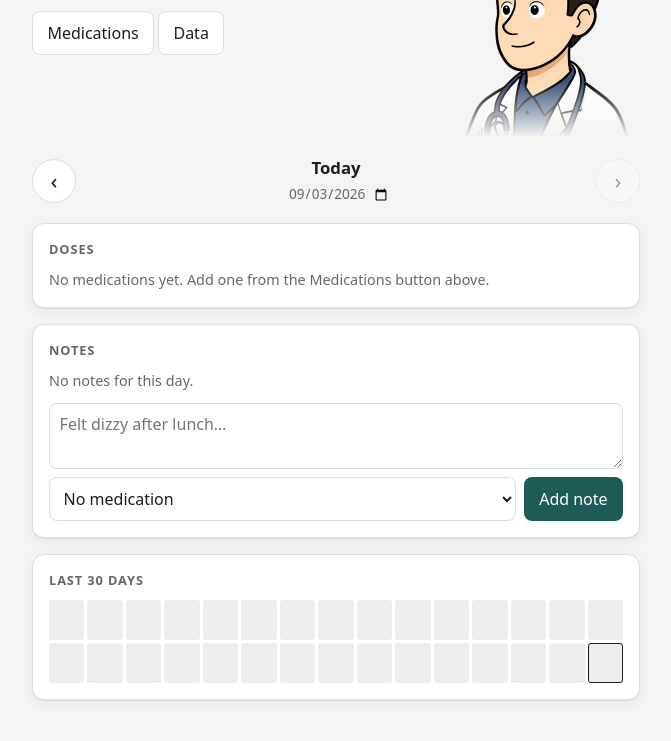
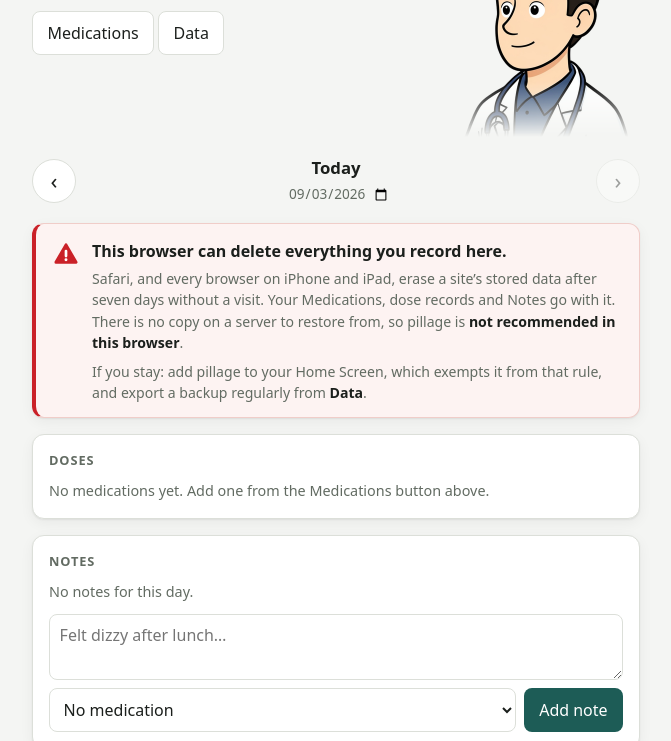
Before and after one commit to brainwagon/pillage, a plain HTML site: page index.html in a window 1280 px wide. Shown: the part 73-814 px from the top of the page, without its empty margins (304-975 px from the left). Drawn offline with Linux system fonts and the light colour scheme.

Commit message:
Warn on WebKit browsers, which delete stored data
WebKit erases a site's script-writable storage after seven days of Safari use
without a visit, taking every DoseRecord and Note with it. There is no server
copy to restore from, so the app now says plainly that it is not recommended
in those browsers, and points at the two mitigations: install to the Home
Screen, and export backups.

Detection is by feature rather than user agent. Every desktop browser's user
agent string contains "WebKit", so matching on it would flag Chrome and Edge.
GestureEvent is WebKit-only, and navigator.vendor is pinned by the HTML
specification to "Apple Computer, Inc." for WebKit, which also catches the
browsers on iOS and iPadOS that are WKWebView under another name.

The warning hides itself when the app runs from the Home Screen, since an
installed web app is exempt from the seven-day rule and the warning would
be false there.

Co-Authored-By: Claude Opus 5 <noreply@anthropic.com>
Claude-Session: https://claude.ai/code/session_0186CqsTyf2usHh4XiP8E8kA

```diff
--- a/index.html
+++ b/index.html
@@ -34,6 +34,28 @@
 </nav>
 
 <main>
+  <aside id="storage-warning" class="warning" hidden>
+    <svg class="warning-icon" viewBox="0 0 24 24" aria-hidden="true" focusable="false">
+      <path d="M12 4.2 20.6 19.1 3.4 19.1 Z" fill="#ca2128" stroke="#ca2128"
+            stroke-width="2.6" stroke-linejoin="round"/>
+      <path d="M12 9.4v4.4" stroke="#fff" stroke-width="2.3" stroke-linecap="round"/>
+      <circle cx="12" cy="16.9" r="1.25" fill="#fff"/>
+    </svg>
+    <div class="warning-body">
+      <strong>This browser can delete everything you record here.</strong>
+      <p>
+        Safari, and every browser on iPhone and iPad, erase a site&rsquo;s stored data
+        after seven days without a visit. Your Medications, dose records and Notes go
+        with it. There is no copy on a server to restore from, so pillage is
+        <strong>not recommended in this browser</strong>.
+      </p>
+      <p>
+        If you stay: add pillage to your Home Screen, which exempts it from that rule,
+        and export a backup regularly from <strong>Data</strong>.
+      </p>
+    </div>
+  </aside>
+
   <section class="card" aria-labelledby="doses-heading">
     <div class="card-head">
       <h3 id="doses-heading">Doses</h3>
--- a/js/app.js
+++ b/js/app.js
@@ -406,6 +406,32 @@ async function doImport(file) {
   showDataMessage(`Restored ${incoming.medications} medications, ${incoming.doses} dose records and ${incoming.notes} notes.`);
 }
 
+/* --- storage warning -------------------------------------------------- */
+
+// WebKit deletes all script-writable storage for a site after seven days of
+// Safari use without a visit, which would take the whole log with it.
+//
+// Detection is by feature, never by user agent: every desktop browser's user
+// agent string contains the word "WebKit", so matching on it flags Chrome and
+// Edge too. GestureEvent is a WebKit-only interface, and navigator.vendor
+// catches the browsers on iOS and iPadOS, which are all WebKit underneath
+// whatever name is on the icon.
+function isWebKitEngine() {
+  if (typeof window.GestureEvent !== 'undefined') return true;
+  return navigator.vendor === 'Apple Computer, Inc.';
+}
+
+// A web app added to the Home Screen is exempt from the seven-day rule, so
+// warning there would be false.
+function isInstalled() {
+  if (navigator.standalone === true) return true;
+  return window.matchMedia?.('(display-mode: standalone)').matches === true;
+}
+
+function renderStorageWarning() {
+  $('storage-warning').hidden = !isWebKitEngine() || isInstalled();
+}
+
 /* --- wiring ----------------------------------------------------------- */
 
 function wire() {
@@ -560,6 +586,7 @@ function wire() {
 
 async function main() {
   wire();
+  renderStorageWarning();
   await refresh();
 
   // Ask the browser not to evict us. Chrome decides silently, Firefox may
--- a/styles.css
+++ b/styles.css
@@ -9,6 +9,8 @@
   --accent: #1d5c56;
   --accent-text: #ffffff;
   --danger: #9c2b20;
+  --warning-bg: #fdf3f2;
+  --warning-border: #f0cdc9;
   --radius: 12px;
   --shadow: 0 1px 2px rgb(0 0 0 / 0.06), 0 4px 14px rgb(0 0 0 / 0.05);
 }
@@ -24,6 +26,8 @@
     --accent: #4fb3a3;
     --accent-text: #07120f;
     --danger: #e0796b;
+    --warning-bg: #2a1c1a;
+    --warning-border: #4a2b27;
     --shadow: 0 1px 2px rgb(0 0 0 / 0.4), 0 4px 14px rgb(0 0 0 / 0.3);
   }
 }
@@ -150,6 +154,28 @@ main {
 .progress { font-size: 0.85rem; color: var(--muted); font-variant-numeric: tabular-nums; }
 
 .empty { margin: 0; color: var(--muted); font-size: 0.9rem; }
+
+/* --- storage warning --- */
+
+.warning {
+  display: flex;
+  gap: 0.75rem;
+  align-items: flex-start;
+  padding: 0.9rem 1rem;
+  border: 1px solid var(--warning-border);
+  border-left: 4px solid #ca2128;
+  border-radius: var(--radius);
+  background: var(--warning-bg);
+  box-shadow: var(--shadow);
+}
+
+.warning-icon { flex: 0 0 auto; width: 28px; height: 28px; margin-top: 0.1rem; }
+
+.warning-body { min-width: 0; }
+.warning-body > strong { display: block; margin-bottom: 0.35rem; }
+.warning-body p { margin: 0 0 0.5rem; font-size: 0.88rem; color: var(--muted); }
+.warning-body p:last-child { margin-bottom: 0; }
+.warning-body p strong { color: var(--text); }
 
 /* --- adherence strip --- */
 
```
Also changed, not shown: 1 other file.
